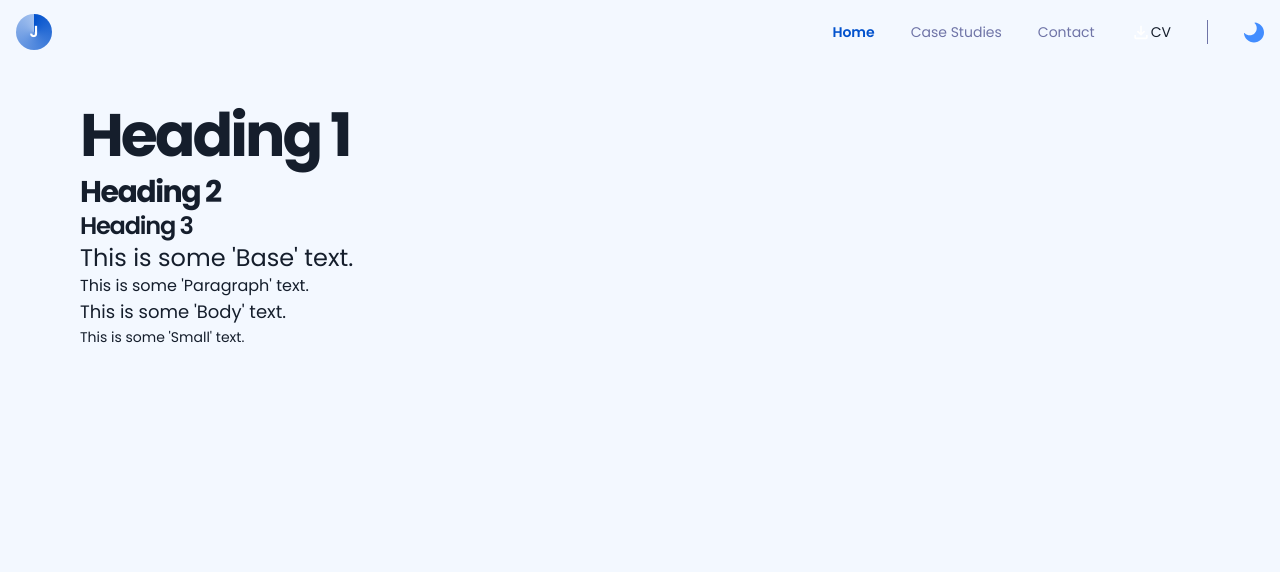
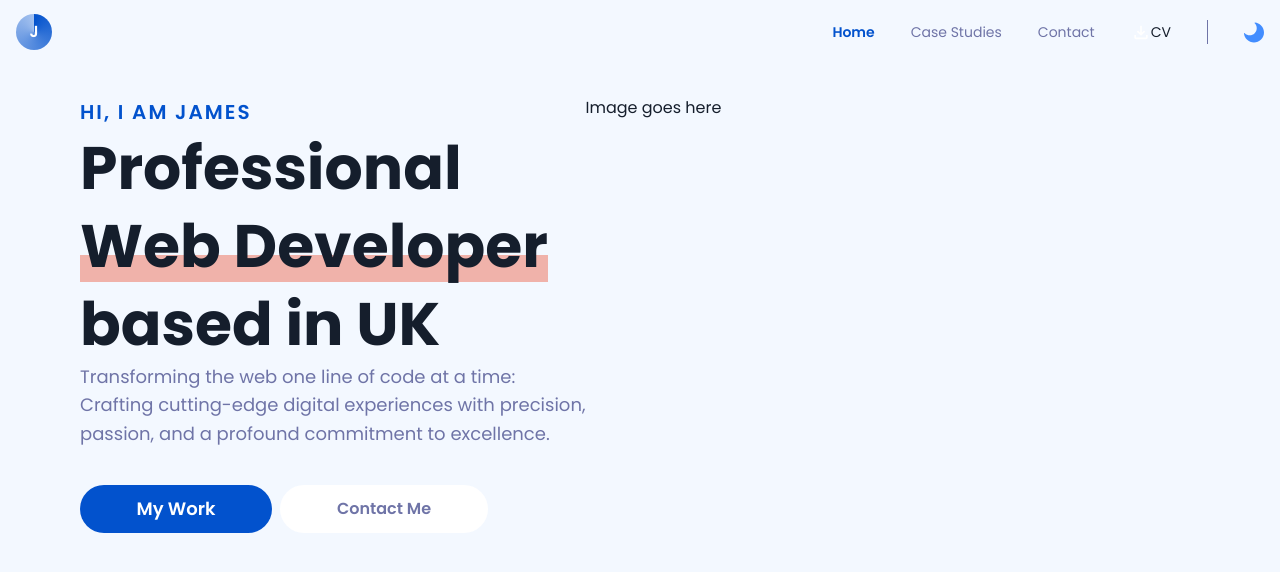
Before and after one commit to JamesDrysdale/portfolio, a Next.js app: page / in a window 1280 px wide. Shown: the top 572 px of the page. Built offline with nearby package versions, Linux system fonts and the light colour scheme.

Commit message:
Hero image has intro text

```diff
--- a/app/globals.css
+++ b/app/globals.css
@@ -8,11 +8,9 @@
     @apply font-bold;
     @apply text-5xl;
     @apply leading-loose115;
-    @apply tracking-tight;
     /* desktop overrides */
     @apply lg:text-6xl;
-    @apply lg:leading-loose130;
-    @apply lg:tracking-tighter;
+    @apply leading-loose130;
   }
 
   h2 {
@@ -51,7 +49,7 @@
   .text-body {
     /* mobile defaults */
     @apply font-normal;
-    @apply text-base;
+    @apply text-xs;
     @apply leading-loose155;
     /* desktop overrides */
     @apply lg:text-lg;
@@ -73,6 +71,23 @@
     /* desktop overrides */
     @apply lg:text-xl;
   }
+
+  .text-underline {
+    padding: 30px 0 8px;
+    position: relative;
+  }
+
+  .text-underline::before {
+    content: '';
+    position: absolute;
+    /* left: 7%; */
+    bottom: 14px;
+    width: 100%;
+    height: 0.45em;
+    /* transform: skew(-12deg) translateX(-50%); */
+    background: rgba(238, 111, 87, 0.5);
+    z-index: -1;
+  }
 }
 
 .logo-background {
--- a/app/page.tsx
+++ b/app/page.tsx
@@ -1,13 +1,9 @@
+import Hero from '@/components/Hero';
+
 export default function Home() {
   return (
     <main className='mt-24'>
-      <h1>Heading 1</h1>
-      <h2>Heading 2</h2>
-      <h3>Heading 3</h3>
-      <p className='text-base'>This is some &apos;Base&apos; text.</p>
-      <p>This is some &apos;Paragraph&apos; text.</p>
-      <p className='text-body'>This is some &apos;Body&apos; text.</p>
-      <p className='text-small'>This is some &apos;Small&apos; text.</p>
+      <Hero />
     </main>
   );
 }
--- /dev/null
+++ b/components/Hero.tsx
@@ -0,0 +1,40 @@
+const Hero = () => {
+  return (
+    <section className='mb-7 md:flex'>
+      {/* Intro */}
+      <div>
+        <p className='text-sm font-semibold uppercase leading-tight tracking-widest text-primaryLight dark:text-primaryDark md:text-xl md:leading-relaxed'>
+          Hi, I am James
+        </p>
+        <h1>
+          Professional <br />
+          <span className='text-underline'>Web Developer</span> <br />
+          based in UK
+        </h1>
+        <p className='text-body text-white500 dark:text-white800'>
+          Transforming the web one line of code at a time: <br />
+          Crafting cutting-edge digital experiences with precision, <br />
+          passion, and a profound commitment to excellence.
+        </p>
+        <div className='mt-9 flex flex-col gap-2 md:flex-row'>
+          <a
+            href='/'
+            className='inline-flex h-12 items-center justify-center rounded-full bg-primaryLight py-3 text-sm font-semibold text-white900 dark:bg-primaryDark md:w-48 md:px-3 md:py-5 md:text-lg'
+          >
+            My Work
+          </a>
+          <a
+            href='/'
+            className='inline-flex h-12 items-center justify-center rounded-full bg-white900 py-4 font-semibold text-white500 dark:bg-black200 dark:text-white900 md:w-52 md:py-6'
+          >
+            Contact Me
+          </a>
+        </div>
+      </div>
+      {/* Hero Image */}
+      <div className='md:w-[50%]'>Image goes here</div>
+    </section>
+  );
+};
+
+export default Hero;
--- a/components/Navbar.tsx
+++ b/components/Navbar.tsx
@@ -86,7 +86,7 @@ const Navbar = () => {
             src={theme === 'light' ? themeLight : themeDark}
             height={20}
             width={20}
-            alt='light and dark mode toggle'
+            alt='light mode toggle'
             className='cursor-pointer'
             onClick={() => setTheme(currentTheme === 'dark' ? 'light' : 'dark')}
           />
@@ -94,7 +94,7 @@ const Navbar = () => {
       </section>
       {showMobileNavbar && (
         <div
-          className='fixed z-40 flex h-screen w-screen justify-center bg-black/30'
+          className='fixed z-40 flex h-screen w-screen justify-center bg-black300'
           onClick={() => setShowMobileNavbar(false)}
         >
           <MobileNavBar
```
